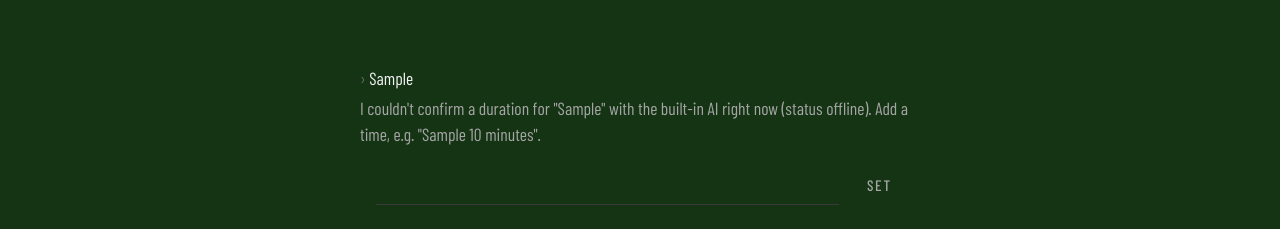
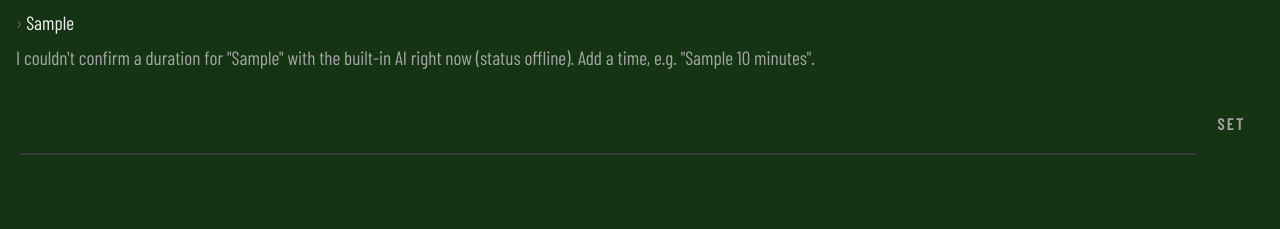
Before and after one commit to devbycarlo/tckr, a website: page index.html in a window 1280 px wide. Both pictures are taken after typing "Sample" into the empty fields and a click on the button "SET". Shown: the part 515-744 px from the top of the page. Drawn offline with nearby package versions, Linux system fonts and the light colour scheme; no server answers; a web font is replaced by a local one.

Commit message:
feat: enhance README and index.html with new features and layout improvements

```diff
--- a/index.html
+++ b/index.html
@@ -66,8 +66,8 @@
       text-align: center;
     }
     #queue {
-      display: flex;
-      flex-wrap: wrap;
+      display: grid;
+      grid-template-columns: repeat(auto-fit, minmax(min(100%, 200px), 1fr));
       gap: 0.4rem;
       justify-content: center;
       max-width: min(92vw, 640px);
@@ -86,22 +86,25 @@
       color: #f0f0f0;
     }
     #chat {
-      width: min(84vw, 560px);
-      margin-top: 1.75rem;
+      width: min(92vw, 620px);
+      margin-top: 1.5rem;
+      flex: 1;
       display: flex;
       flex-direction: column;
       gap: 0.9rem;
+      padding-bottom: calc(0.75rem + env(safe-area-inset-bottom));
     }
     #chatLog {
       display: flex;
       flex-direction: column;
-      gap: 0.3rem;
-      max-height: 20vh;
+      gap: 0.35rem;
+      max-height: 26vh;
       overflow-y: auto;
-      font-size: 1.1rem;
-      line-height: 1.45;
+      font-size: 1.2rem;
+      line-height: 1.5;
       scrollbar-width: thin;
       scrollbar-color: #444 transparent;
+      padding: 0 0.25rem;
     }
     #chatLog::-webkit-scrollbar {
       width: 2px;
@@ -117,6 +120,7 @@
     }
     .msg {
       white-space: pre-line;
+      word-break: break-word;
     }
     .msg.user {
       color: #f0f0f0;
@@ -130,22 +134,24 @@
     }
     #chatForm {
       display: flex;
-      align-items: baseline;
-      gap: 1rem;
-      padding: 0.25rem 1rem;
+      align-items: stretch;
+      gap: 0.5rem;
+      padding: 0.25rem 0.5rem;
     }
     #chatInput {
       flex: 1;
       min-width: 0;
+      min-height: 46px;
       font: inherit;
-      font-size: 1rem;
+      font-size: 1.15rem;
       color: #f0f0f0;
       background: none;
       border: none;
-      border-bottom: 1px solid #3a3a3a;
+      border-bottom: 2px solid #3a3a3a;
       border-radius: 0;
-      padding: 0.6rem 1.25rem;
+      padding: 0.5rem 0.75rem;
       outline: none;
+      touch-action: manipulation;
     }
     #chatInput::placeholder {
       color: #8a8a8a;
@@ -154,19 +160,32 @@
       border-bottom-color: #888;
     }
     #chatForm button {
+      flex-shrink: 0;
+      min-width: 46px;
       font: inherit;
-      font-size: 0.95rem;
-      font-weight: 500;
+      font-size: 1.05rem;
+      font-weight: 600;
       letter-spacing: 0.12em;
       text-transform: uppercase;
       color: #a5a5a5;
       background: none;
       border: none;
-      padding: 0.6rem 0.75rem;
+      padding: 0.5rem 0.9rem;
       cursor: pointer;
+      touch-action: manipulation;
     }
     #chatForm button:hover {
       color: #f0f0f0;
+    }
+    @media (orientation: landscape) {
+      #queue {
+        max-width: none;
+        width: 100%;
+      }
+      #chat {
+        max-width: none;
+        width: 100%;
+      }
     }
   </style>
 </head>
```
Also changed, not shown: README.md.
